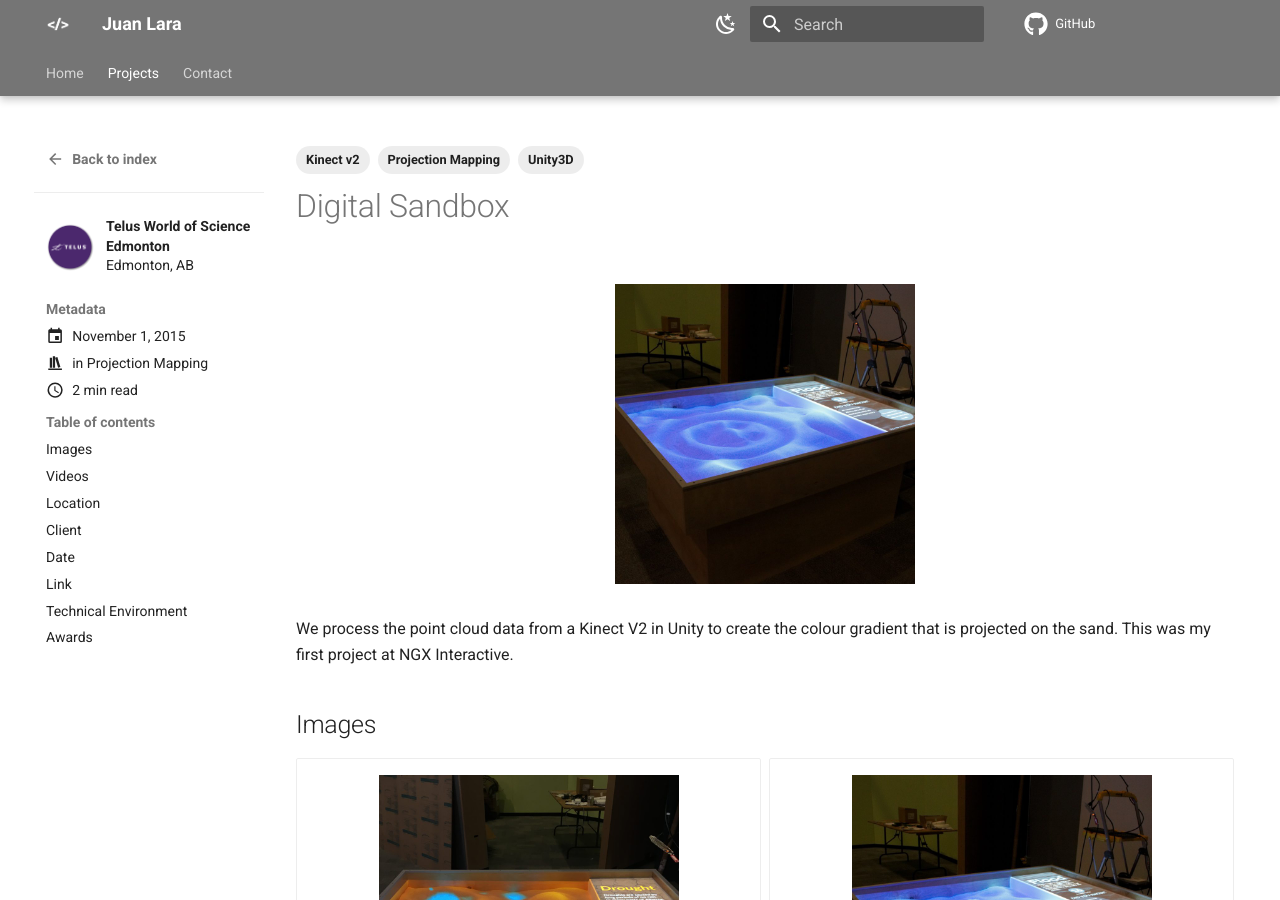
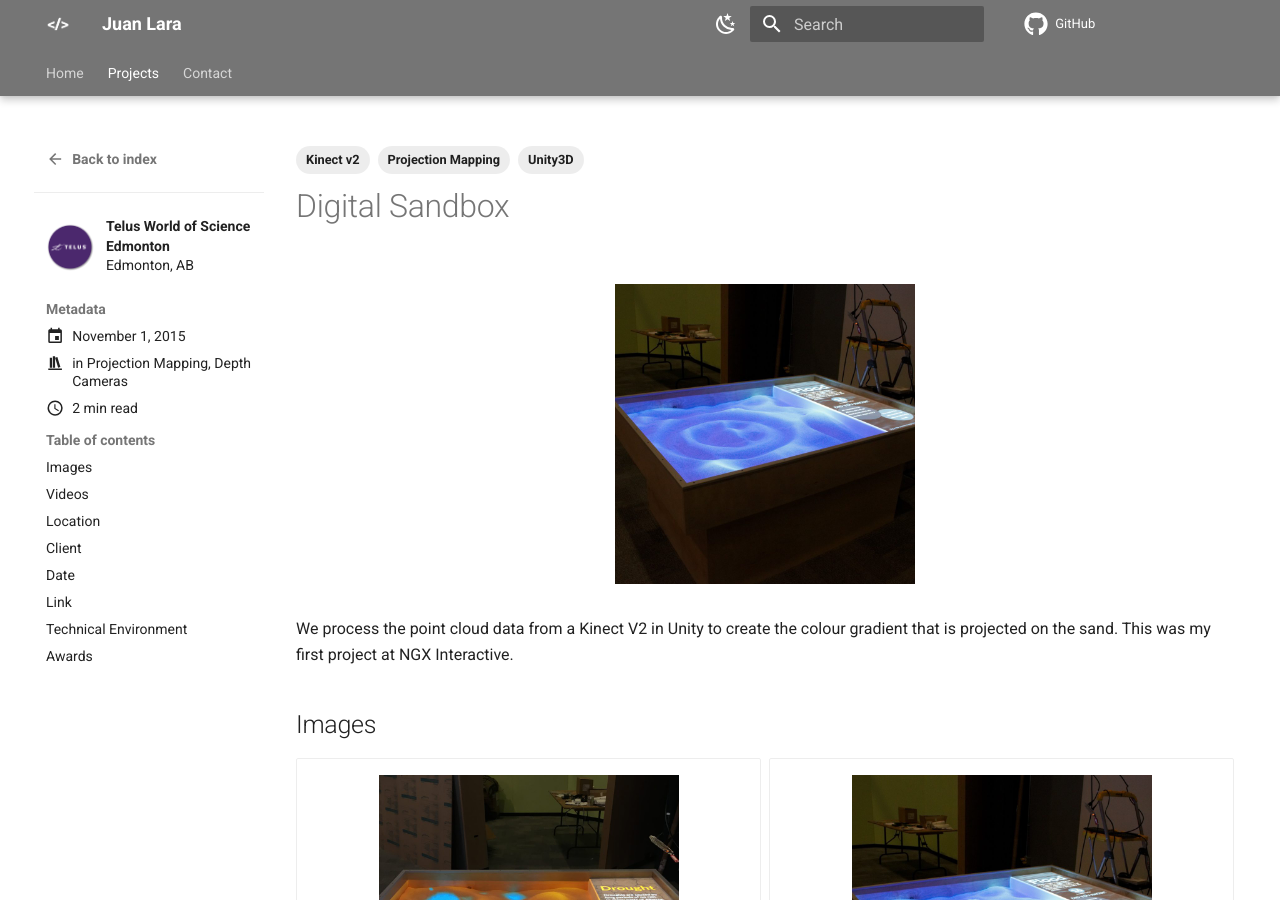
Before and after one commit to idfx/idfx.github.io, an MkDocs documentation site: the page built from docs/blog/posts/sandbox.md, in a window 1280 px wide and 900 px high. Built offline with MkDocs 1.6.1 and Material for MkDocs 9.7.7, drawn with Linux system fonts in a browser that asks for light colours; comment, search, counter and statistics services are not loaded.

Commit message:
Adding categories

```diff
--- a/docs/blog/posts/sandbox.md
+++ b/docs/blog/posts/sandbox.md
@@ -3,6 +3,7 @@ date:
   created: 2015-11-01
 categories:
   - Projection Mapping
+  - Depth Cameras
 tags:
   - Projection Mapping
   - Unity3D
```
